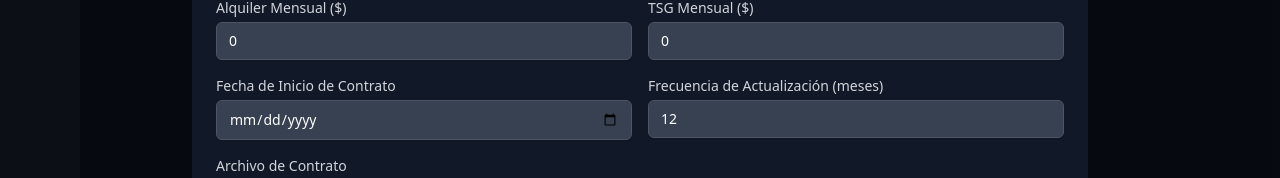
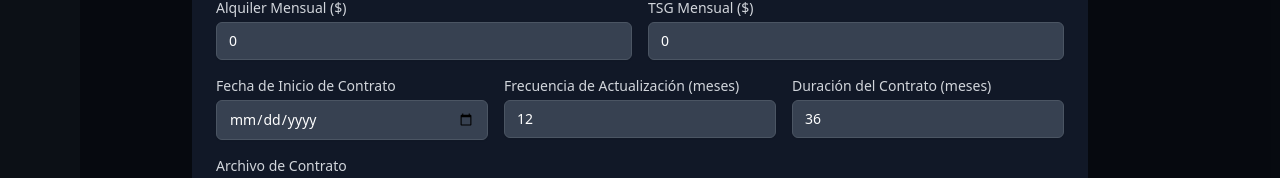
Before and after one commit to diegosan8/alquileres, a React (Vite) app: page / in a window 1280 px wide. Both pictures are taken after a click on the button "Nueva Propiedad". Shown: the part 375-553 px from the top of the page. Built offline with nearby package versions, Linux system fonts and the light colour scheme; no server answers; the database is empty.

Commit message:
aviso venc

```diff
--- a/components/AccountView.tsx
+++ b/components/AccountView.tsx
@@ -6,6 +6,18 @@ const formatMonthYear = (date: Date) => date.toLocaleString('es-AR', { month: 'l
 const formatDate = (date: string) => new Date(date).toLocaleDateString('es-AR');
 
 const AccountView = ({ property, inflationData, onUpdateRent, onBack }) => {
+    // Advertencia de vencimiento de contrato
+    let contractWarning = null;
+    if (property.contractStartDate && property.contractDurationMonths) {
+        const start = new Date(property.contractStartDate);
+        const end = new Date(start);
+        end.setMonth(end.getMonth() + Number(property.contractDurationMonths));
+        const now = new Date();
+        const diffMonths = (end.getFullYear() - now.getFullYear()) * 12 + (end.getMonth() - now.getMonth());
+        if (diffMonths <= 2) {
+            contractWarning = `¡Atención! El contrato vence el ${end.toLocaleDateString('es-AR')}${diffMonths < 0 ? ' (ya vencido)' : diffMonths === 0 ? ' (vence este mes)' : diffMonths === 1 ? ' (vence el mes que viene)' : ' (faltan 2 meses)'}.`;
+        }
+    }
     const nextUpdateDate = useMemo(() => {
         if (!property.contractStartDate || !property.updateFrequencyMonths) return null;
         const lastUpdate = property.valueHistory.length > 0
@@ -132,6 +144,11 @@ const AccountView = ({ property, inflationData, onUpdateRent, onBack }) => {
 
     return (
         <div className="max-w-2xl mx-auto bg-gray-800 rounded-xl shadow-lg p-6 mt-6">
+            {contractWarning && (
+                <div className="mb-4 p-3 bg-yellow-200 text-yellow-900 rounded font-bold text-center animate-pulse">
+                    {contractWarning}
+                </div>
+            )}
             <button onClick={onBack} className="mb-4 text-indigo-400 hover:underline">&larr; Volver</button>
             <h2 className="text-xl font-bold text-white mb-2">Cuenta Corriente</h2>
             <div className="mb-2">
--- a/components/PropertyForm.tsx
+++ b/components/PropertyForm.tsx
@@ -9,6 +9,7 @@ const PropertyForm = ({ onSave, onClose, initialData }) => {
         tax: 0,
         contractStartDate: '',
         updateFrequencyMonths: 12,
+        contractDurationMonths: 36,
         contractFile: null,
     });
     const [fileToUpload, setFileToUpload] = useState(null);
@@ -69,7 +70,7 @@ const PropertyForm = ({ onSave, onClose, initialData }) => {
                     <input type="number" name="tax" value={property.tax} onChange={handleChange} className="mt-1 block w-full bg-gray-700 border border-gray-600 rounded-md shadow-sm py-2 px-3 text-white" />
                 </label>
             </div>
-            <div className="grid grid-cols-1 md:grid-cols-2 gap-4">
+            <div className="grid grid-cols-1 md:grid-cols-3 gap-4">
                 <label className="block text-sm font-medium text-gray-300">
                     Fecha de Inicio de Contrato
                     <input type="date" name="contractStartDate" value={property.contractStartDate} onChange={handleChange} className="mt-1 block w-full bg-gray-700 border border-gray-600 rounded-md shadow-sm py-2 px-3 text-white" required />
@@ -77,6 +78,10 @@ const PropertyForm = ({ onSave, onClose, initialData }) => {
                 <label className="block text-sm font-medium text-gray-300">
                     Frecuencia de Actualización (meses)
                     <input type="number" name="updateFrequencyMonths" value={property.updateFrequencyMonths} onChange={handleChange} className="mt-1 block w-full bg-gray-700 border border-gray-600 rounded-md shadow-sm py-2 px-3 text-white" min={1} required />
+                </label>
+                <label className="block text-sm font-medium text-gray-300">
+                    Duración del Contrato (meses)
+                    <input type="number" name="contractDurationMonths" value={property.contractDurationMonths || ''} onChange={handleChange} className="mt-1 block w-full bg-gray-700 border border-gray-600 rounded-md shadow-sm py-2 px-3 text-white" min={1} required />
                 </label>
             </div>
             <div>
--- a/components/SociosPanel.tsx
+++ b/components/SociosPanel.tsx
@@ -73,8 +73,8 @@ const SociosPanel = () => {
     setAdelantos(prev => prev.map((a, i) => i === idx ? { ...a, amount: parseFloat(value) || 0, date: new Date().toISOString().slice(0,10) } : a));
   };
   const handleCargarAdelanto = async (idx) => {
-    // Guardar adelanto en memoria y en Firestore
-    const nuevos = adelantos.map((a, i) => i === idx ? { ...a, date: new Date().toISOString().slice(0,10) } : a);
+    // Guardar adelanto en memoria y en Firestore, usando el monto actual
+    const nuevos = adelantos.map((a, i) => i === idx ? { ...a, date: new Date().toISOString().slice(0,10), amount: a.amount || 0 } : a);
     setAdelantos(nuevos);
     await archiveAdelantos(nuevos, getCurrentYearMonth());
   };
```
